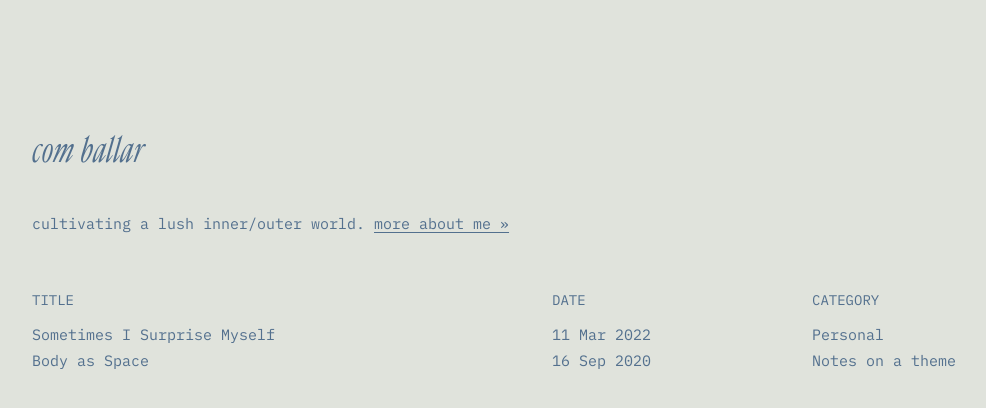
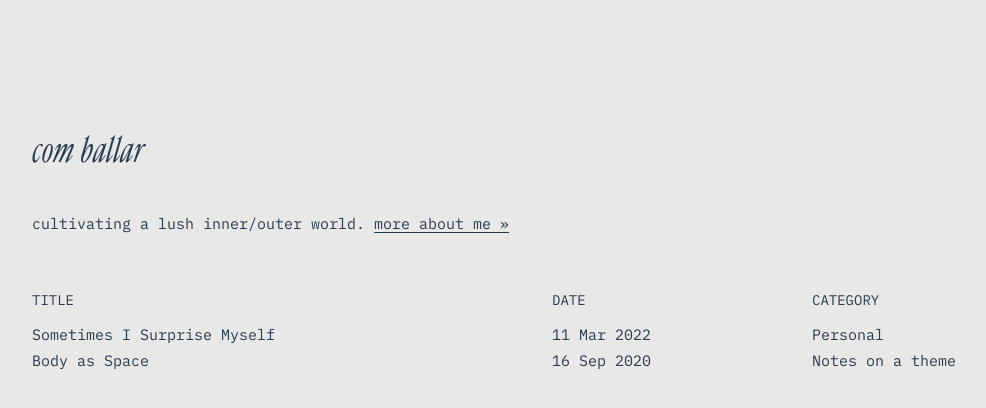
Before and after one commit to comballar/comballar.github.io, a Jekyll site: the page built from index.html, in a window 1280 px wide. Shown: the top 408 px of the page, without its empty margins (88-1074 px from the left). Built offline with Jekyll 4.4.1, drawn with Linux system fonts in a browser that asks for light colours.

Commit message:
Update base.scss

```diff
--- a/_sass/base.scss
+++ b/_sass/base.scss
@@ -18,9 +18,9 @@ $font__line-height: 1.75;
 
 
 // colors
-$color__black:      #53708E;
+$color__black:      #273B51;
 $color__gray:       #CCD3D5;
-$color__beige:      #E0E3DC;
+$color__beige:      #E8E8E6;
 $color__yellow:     #FAF7F2;
 
 @mixin media-query($device) {
```
